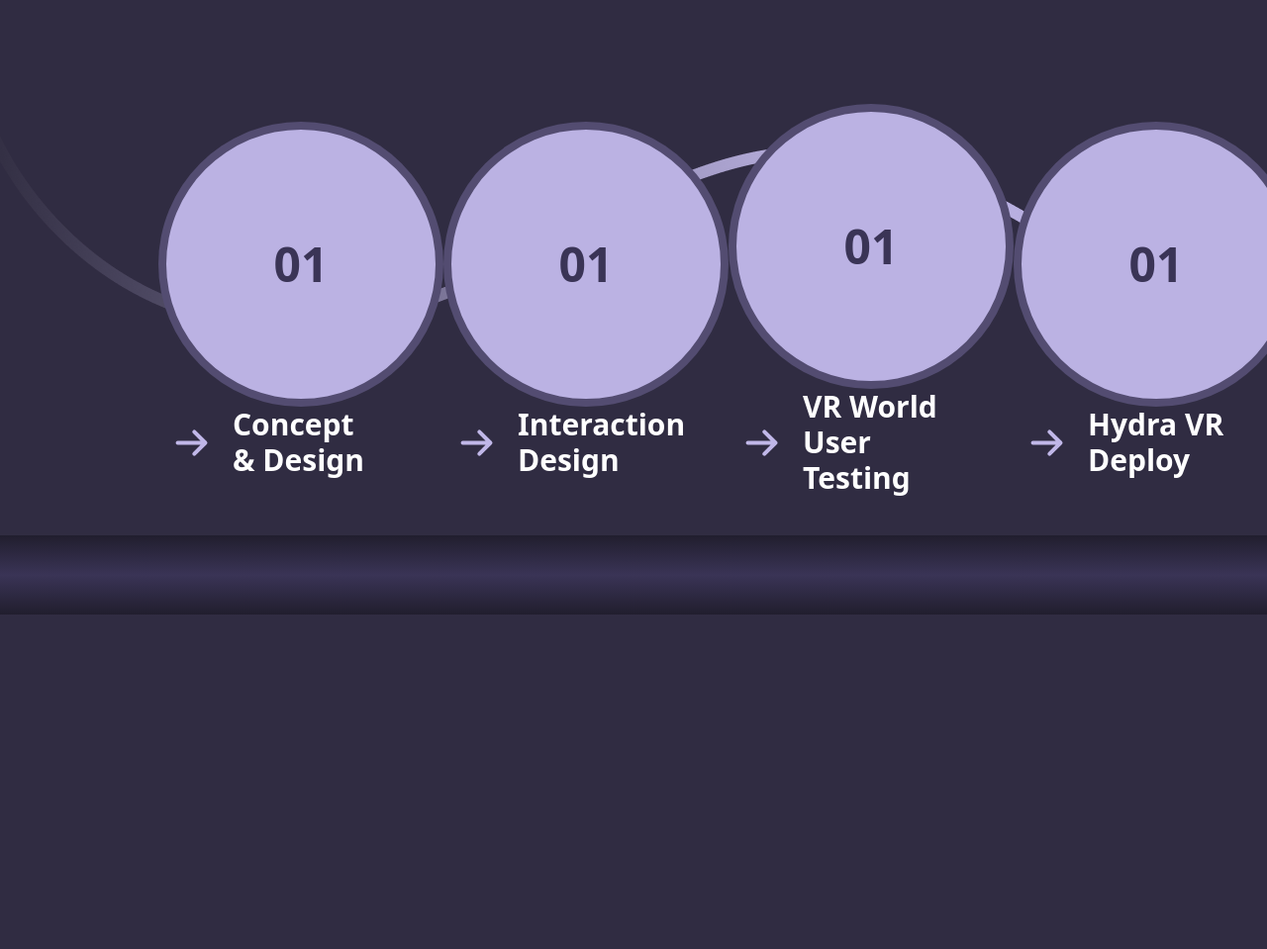
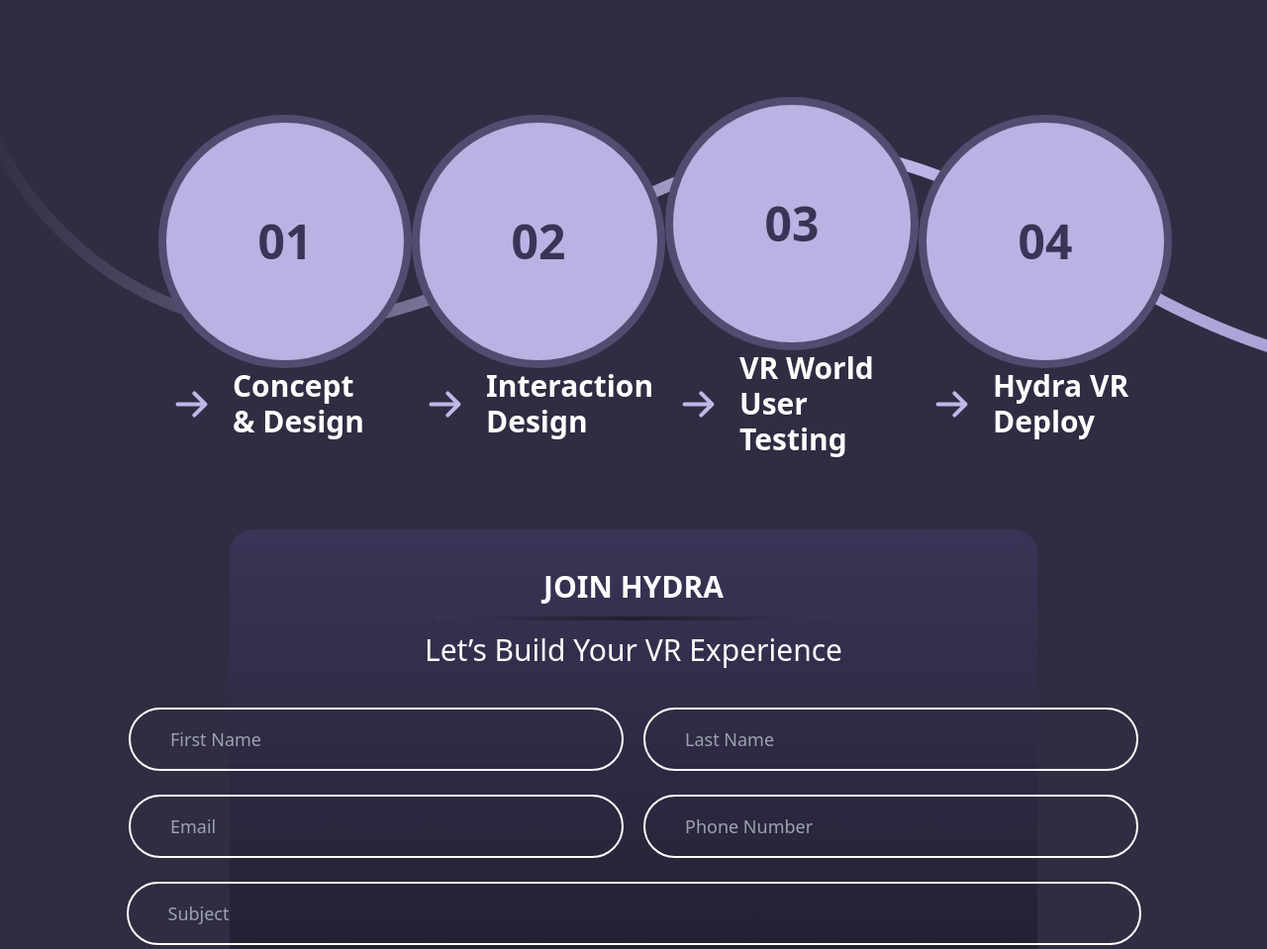
Before and after one commit to ERICK-KRAMER/landing-page--HYDRA, a website: page src/index.html in a window 1280 px wide. Shown: the part 3840-4799 px from the top of the page at 99% size. Before the commit the page ends 4461 px from the top, so only its background shows below. Drawn offline with Linux system fonts and the light colour scheme.

Commit message:
feat: create new section  and form

```diff
--- a/src/index.html
+++ b/src/index.html
@@ -56,9 +56,9 @@
           necessitatibus.
         </p>
         <div class="flex items-center gap-6 max-lg:justify-center">
-          <button class="rounded-full p-10 py-4 text-sm button_gradient text-gradient font-bold">BUILD
-            YOUR
-            WORLD</button>
+          <button class="rounded-full p-10 py-4 text-sm button_gradient text-gradient font-bold">
+            BUILD YOUR WORLD
+          </button>
           <svg width="46" height="38" viewBox="0 0 46 38" fill="none" xmlns="http://www.w3.org/2000/svg">
             <path d="M43.8333 19L2.16666 19M43.8333 19L27.1667 35.6667M43.8333 19L27.1667 2.33333" stroke="#C0B7E8"
               stroke-width="3" stroke-linecap="round" stroke-linejoin="round" class="max-lg:hidden" />
@@ -284,12 +284,12 @@
     </div>
   </section>
 
-  <section class="h-[600px] w-full flex justify-between items-center px-40 py-10"
+  <section class="h-[430px] w-full flex justify-between items-center px-40"
     style="background-image: url('./assets/vetor.png'); background-repeat: no-repeat;">
 
     <div class="flex flex-col items-center justify-center">
       <span
-        class="rounded-full border-8 border-opacity-80 border-gradient bg-primary h-72 w-72 flex justify-center items-center text-5xl font-bold text-gradient">
+        class="rounded-full border-8 border-opacity-80 border-gradient bg-primary h-64 w-64 flex justify-center items-center text-5xl font-bold text-gradient">
         01
       </span>
       <span class="flex gap-2 items-center justify-start w-full">
@@ -297,58 +297,97 @@
           <path d="M47.4584 33.4999L19.5417 33.4999M47.4584 33.4999L36.2917 44.6666M47.4584 33.4999L36.2917 22.3333"
             stroke="#C0B7E8" stroke-width="4" stroke-linecap="round" stroke-linejoin="round" />
         </svg>
-        <p class="text-3xl font-bold w-[150px]">Concept & Design</p>
+        <p class="text-3xl font-bold w-[150px]">
+          Concept & Design
+        </p>
       </span>
     </div>
 
     <div class="flex flex-col items-center justify-center">
       <span
-        class="rounded-full border-8 border-opacity-80 border-gradient bg-primary h-72 w-72 flex justify-center items-center text-5xl font-bold text-gradient">
-        01
+        class="rounded-full border-8 border-opacity-80 border-gradient bg-primary h-64 w-64 flex justify-center items-center text-5xl font-bold text-gradient">
+        02
       </span>
       <span class="flex gap-2 items-center justify-start w-full">
         <svg width="67" height="67" viewBox="0 0 67 67" fill="none" xmlns="http://www.w3.org/2000/svg">
           <path d="M47.4584 33.4999L19.5417 33.4999M47.4584 33.4999L36.2917 44.6666M47.4584 33.4999L36.2917 22.3333"
             stroke="#C0B7E8" stroke-width="4" stroke-linecap="round" stroke-linejoin="round" />
         </svg>
-        <p class="text-3xl font-bold w-[150px]">Interaction
-          Design</p>
+        <p class="text-3xl font-bold w-[150px]">
+          Interaction Design
+        </p>
       </span>
     </div>
 
     <div class="flex flex-col items-center justify-center">
       <span
-        class="rounded-full border-8 border-opacity-80 border-gradient bg-primary h-72 w-72 flex justify-center items-center text-5xl font-bold text-gradient">
-        01
+        class="rounded-full border-8 border-opacity-80 border-gradient bg-primary h-64 w-64 flex justify-center items-center text-5xl font-bold text-gradient">
+        03
       </span>
       <span class="flex gap-2 items-center justify-start w-full">
         <svg width="67" height="67" viewBox="0 0 67 67" fill="none" xmlns="http://www.w3.org/2000/svg">
           <path d="M47.4584 33.4999L19.5417 33.4999M47.4584 33.4999L36.2917 44.6666M47.4584 33.4999L36.2917 22.3333"
             stroke="#C0B7E8" stroke-width="4" stroke-linecap="round" stroke-linejoin="round" />
         </svg>
-        <p class="text-3xl font-bold w-[180px]">VR World
-          User Testing</p>
+        <p class="text-3xl font-bold w-[180px]">
+          VR World User Testing
+        </p>
       </span>
     </div>
 
     <div class="flex flex-col items-center justify-center">
       <span
-        class="rounded-full border-8 border-opacity-80 border-gradient bg-primary h-72 w-72 flex justify-center items-center text-5xl font-bold text-gradient">
-        01
+        class="rounded-full border-8 border-opacity-80 border-gradient bg-primary h-64 w-64 flex justify-center items-center text-5xl font-bold text-gradient">
+        04
       </span>
       <span class="flex gap-2 items-center justify-start w-full">
         <svg width="67" height="67" viewBox="0 0 67 67" fill="none" xmlns="http://www.w3.org/2000/svg">
           <path d="M47.4584 33.4999L19.5417 33.4999M47.4584 33.4999L36.2917 44.6666M47.4584 33.4999L36.2917 22.3333"
             stroke="#C0B7E8" stroke-width="4" stroke-linecap="round" stroke-linejoin="round" />
         </svg>
-        <p class="text-3xl font-bold w-[150px]">Hydra VR
-          Deploy</p>
+        <p class="text-3xl font-bold w-[150px]">
+          Hydra VR Deploy
+        </p>
       </span>
     </div>
   </section>
 
-  <section class=" mt-32 px-32 py-10 bg-gradient-to-t from-gradient2 via-gradient to-gradient2 ">
+  <section class="w-[70%] mx-auto p-10 flex flex-col justify-center items-center">
+    <div class="w-full p-10 rounded-3xl bg-gradient-to-t from-gradient via-gradient2 to-gradient flex flex-col gap-10 ">
 
+      <div class="flex justify-center items-center flex-col gap-3">
+        <h1 class="text-3xl font-bold">JOIN HYDRA</h1>
+        <span class=" h-1 p-px w-[400px] bg-gradient-to-r from-gradient via-gradient2 to-gradient"></span>
+        <h3 class="font-thin text-3xl">Let’s Build Your VR Experience</h3>
+      </div>
+
+      <form class="w-full flex justify-center items-center flex-col gap-6 text-lg">
+
+        <div class="flex justify-center items-center gap-5 w-[1025px]">
+          <input type="text" placeholder="First Name"
+            class="h-16 rounded-full w-[500px] px-10 outline-none bg-transparent text-white border-2 border-white">
+          <input type="text" placeholder="Last Name"
+            class="h-16 rounded-full w-[500px] px-10 outline-none bg-transparent text-white border-2 border-white">
+        </div>
+
+        <div class="flex justify-center items-center gap-5 w-[1025px]">
+          <input type="text" placeholder="Email"
+            class="h-16 rounded-full w-[500px] px-10 outline-none bg-transparent text-white border-2 border-white">
+          <input type="text" placeholder="Phone Number"
+            class="h-16 rounded-full w-[500px] px-10 outline-none bg-transparent text-white border-2 border-white">
+        </div>
+
+        <input type="text" placeholder="Subject"
+          class="h-16 rounded-full w-[1025px] px-10 outline-none bg-transparent text-white border-2 border-white">
+
+        <textarea placeholder="Tell Us Something..."
+          class="w-[1025px] h-[400px] outline-none p-4 rounded-2xl border-2 border-white bg-transparent"></textarea>
+
+        <button class="rounded-full p-10 py-4 text-sm button_gradient text-gradient font-bold">
+          SEND TO HYDRA
+        </button>
+      </form>
+    </div>
   </section>
 
 </body>
```
Also changed, not shown: src/output.css.
